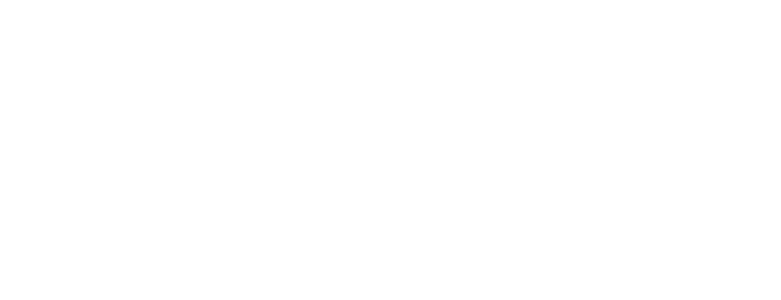
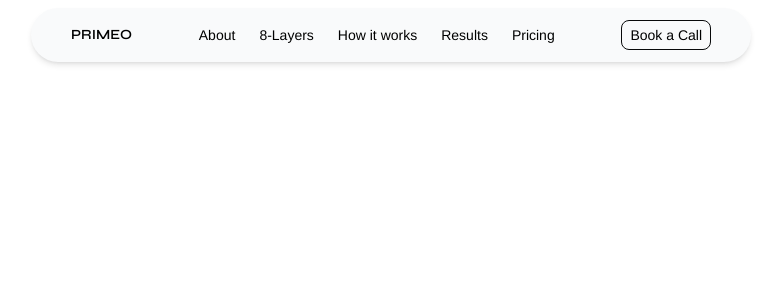
Before and after one commit to mussadiqkhan6886/primeo, a Next.js app: page / in a window 1280 px wide. Shown: the top 300 px of the page, without its empty margins (249-1030 px from the left). Built offline with nearby package versions, Linux system fonts and the light colour scheme.

Commit message:
header done

```diff
--- a/app/(main)/page.tsx
+++ b/app/(main)/page.tsx
@@ -15,7 +15,7 @@
 
 const Home = () => {
   return (
-    <main>
+    <main className="bg-dark h-full">
       <Hero />
       <SocialProof />
       <Problems />
--- a/app/globals.css
+++ b/app/globals.css
@@ -5,3 +5,7 @@
   --color-warm: #F5EFE3;
   --color-gold: #E6AF50;
 }
+
+html{
+  scroll-behavior: smooth;
+}
--- a/app/layout.tsx
+++ b/app/layout.tsx
@@ -1,5 +1,6 @@
 import type { Metadata } from "next";
 import "./globals.css";
+import { arimo } from "@/libs/fonts";
 
 export default function RootLayout({
   children,
@@ -9,7 +10,7 @@
   return (
     <html
       lang="en"
-      className={`h-full antialiased`}
+      className={`${arimo.className} h-full antialiased`}
     >
       <body className="min-h-full flex flex-col">{children}</body>
     </html>
--- a/sections/Header.tsx
+++ b/sections/Header.tsx
@@ -1,9 +1,37 @@
+import { syne } from '@/libs/fonts'
+import Link from 'next/link'
 import React from 'react'
 
 const Header = () => {
+    const nav = [
+        {name: "About" ,link:"#about"},
+        {name: "8-Layers" ,link:"#layers"},
+        {name: "How it works" ,link:"#work"},
+        {name: "Results" ,link:"#result"},
+        {name: "Pricing" ,link:"#pricing"},
+    ]
   return (
-    <header>
-
+    <header className='w-full flex items-center justify-center  fixed mx-auto top-2'>
+        <div className=' text-black bg-gray-50 rounded-full p-3 backdrop-blur-md  border-white shadow-md text-sm max-w-180 flex justify-between items-center w-180 px-10 gap-10 '>
+            {/* logo */}
+            <div>
+                <h1 className={`${syne.className} font-semibold`}>PRIMEO</h1>
+            </div>
+            {/* Nav */}
+            <nav>
+                <ul className='flex gap-6 items-center'>
+                    {nav.map(item => (
+                        <li key={item.name}><Link href={item.link}>{item.name}</Link></li>
+                    ))}
+                </ul>
+            </nav>
+            {/* CTA */}
+            <div>
+                    <button className='border-dark hover:bg-gold transition-all duration-300 rounded-lg hover:text-white hover:border-transparent border p-2 py-1 cursor-pointer'>
+                        Book a Call
+                    </button>
+            </div>
+      </div>
     </header>
   )
 }
```
